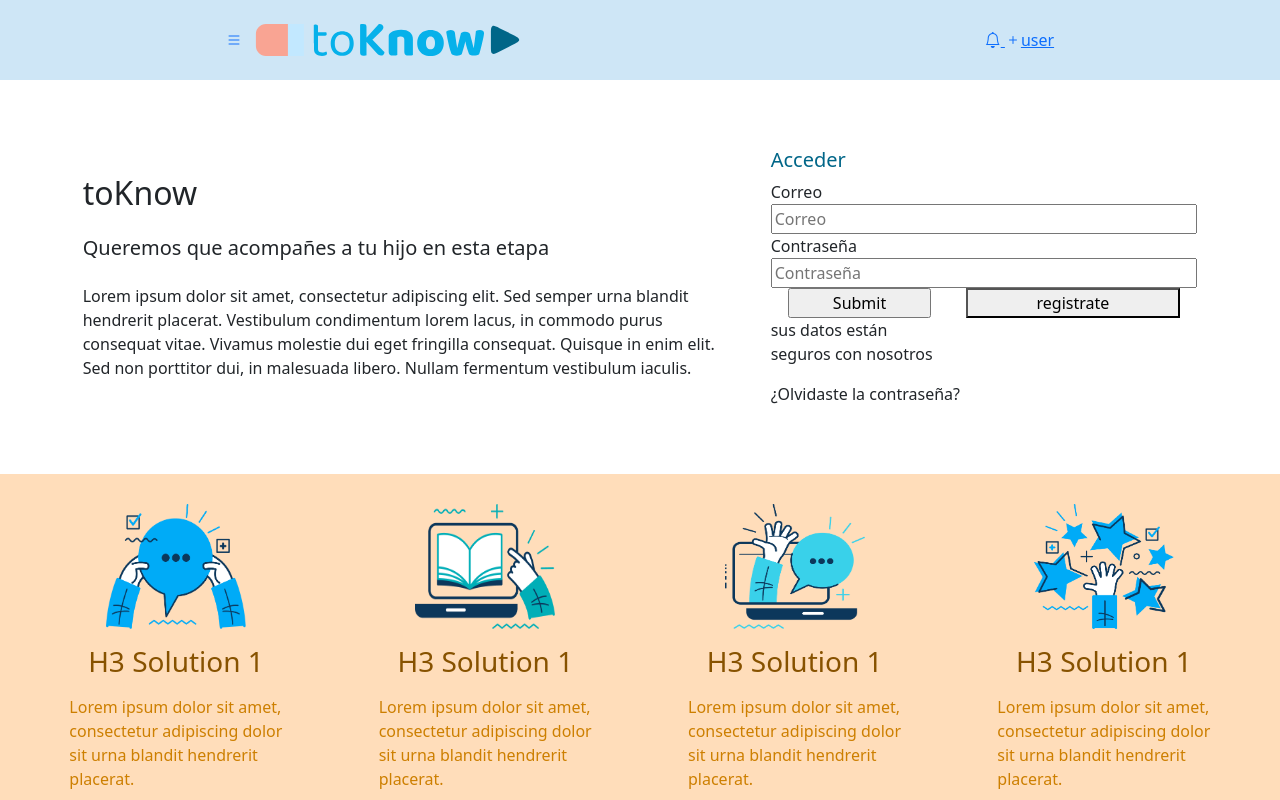
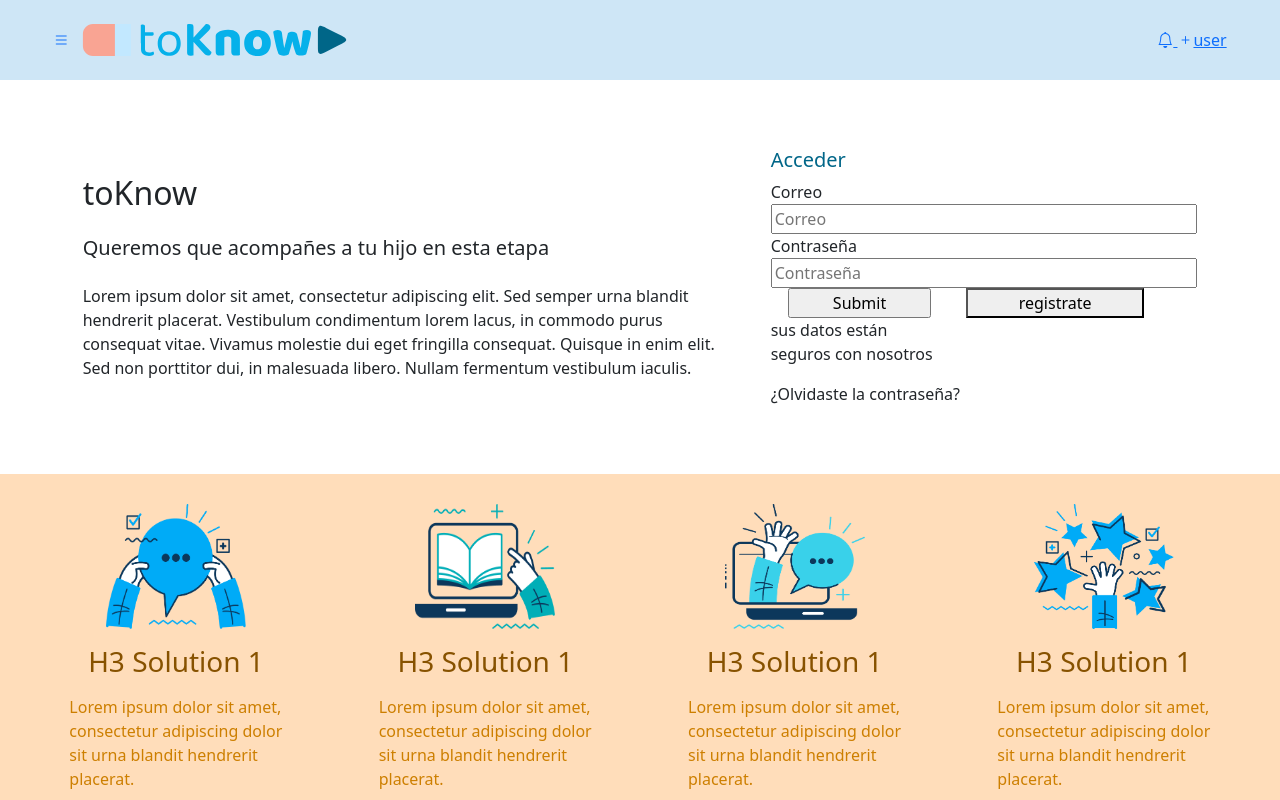
Before and after one commit to to-know-g19/TOKNOW_FE, a Next.js app: page / in a window 1280 px wide. Shown: the top 800 px of the page. Built offline with nearby package versions, Linux system fonts and the light colour scheme.

Commit message:
nav and register button have link

```diff
--- a/components/FormLogin/FormLogin.js
+++ b/components/FormLogin/FormLogin.js
@@ -2,6 +2,7 @@ import React from 'react'
 import { useForm } from "react-hook-form"
 import 'bootstrap/dist/css/bootstrap.css'
 import { useRouter } from 'next/router'
+import Link from 'next/link'
 
 
 export default function FormLogin() {
@@ -24,9 +25,9 @@ const onSubmit = async data => {
     const token = response.token
     //poner en local storage
     localStorage.setItem("token", token)
-  if(!token){
+    if (!token) {
       window.alert('El correo o contraseña que has introducido es incorrecto.')
-  } else{
+    } else {
       //redireccionar
       router.push("/registerschool")
     }
@@ -57,7 +58,7 @@ const onSubmit = async data => {
         </div>
         <div className='d-flex justify-content-around'>
           <input className='col-4' type='submit'></input>
-        <button className='col-6'>registrate</button>
+          <Link  className='col-6' href='/register'><button className='col-10'>registrate</button></Link>
         </div>
       </form>
     </div>
--- a/components/Navbar/index.js
+++ b/components/Navbar/index.js
@@ -12,15 +12,17 @@ import 'bootstrap/dist/css/bootstrap.min.css';
 
 export default function Navbar() {
     return (
-        <nav className="navigation d-flex col-lg-12 justify-content-around">
+        <div className="navigation d-flex col-lg-12 justify-content-center">
+        <nav className=" d-flex col-lg-11 justify-content-between">
             <div className="d-flex  align-items-center">
                 <a href=""><i className="bi bi-list"></i></a>
-                <Image src={logo} alt="Logo toKnow" />
+               <Link href="/"> <Image src={logo} alt="Logo toKnow" /> </Link>
             </div>
             <div className="d-flex  justify-content-center align-items-center">
                 <div><a href=""><i className="bi bi-bell"><span> <i className="bi bi-plus"></i></span></i></a></div>
                 <Link href="" label='user'>user</Link>
             </div>
         </nav>
+        </div>
     )
 }
```
Lines whose indentation alone changed are shown as unchanged.
